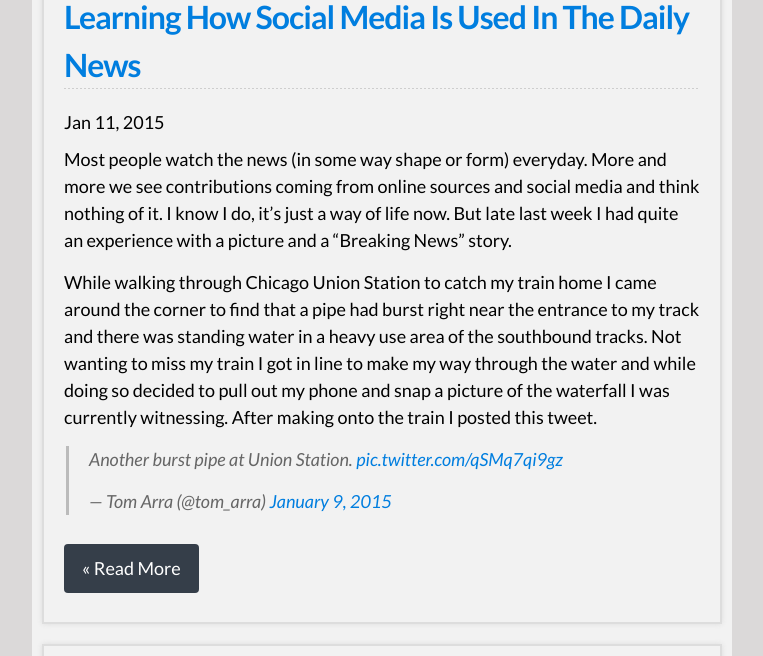
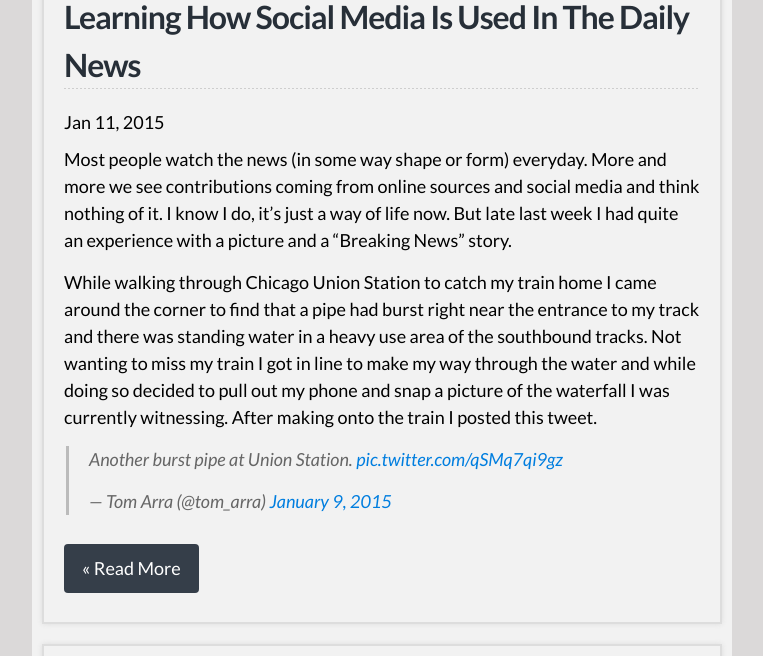
Before and after one commit to tomarra/tomarra.github.io, a Jekyll site: the page built from index.html, in a window 1280 px wide. Shown: the part 628-1284 px from the top of the page, without its empty margins (258-1021 px from the left). Built offline with Jekyll 4.4.1, drawn with Linux system fonts in a browser that asks for light colours; comment, search, counter and statistics services are not loaded; grey boxes are pictures that could not be loaded.

Commit message:
Fixing the all posts button

```diff
--- a/_includes/post.html
+++ b/_includes/post.html
@@ -9,7 +9,7 @@
 
   <div>
     <h2>
-      <a href="{{ page.url | prepend: site.baseurl }}">{{ page.title }}</a>
+      <a href="{{ page.url | prepend: site.baseurl }}" class="post-title">{{ page.title }}</a>
     </h2>
 
     <span class="post-meta">{{ page.date | date: "%b %-d, %Y" }}</span>
--- a/assets/css/stylesheet.sass
+++ b/assets/css/stylesheet.sass
@@ -248,6 +248,11 @@
 .page
   padding: 20px
 
+.post-title
+  color: #272F38
+  text-decoration: none
+  font-weight: 700
+
 //
 // Full Width Styles - ID's
 //
@@ -284,12 +289,17 @@
 #footer_wrap
   background: $header-footer-color
 
+#all_posts_button_wrapper
+  border-radius: 4px
+  margin-left: auto
+  margin-right: auto
+  padding: 1em
+  background-color: #353E49
+  width: 30%
+  text-align: center
+
 #all_posts_button
-  border-radius: 4px
-  margin: 0.5em 0
-  padding: 0.6em 1em
   color: #fff
-  background-color: #353E49
 
 //
 // Small Width Styles
--- a/index.html
+++ b/index.html
@@ -5,4 +5,6 @@
   {% include post.html isIndex="true" %}
 {% endfor %}
 
-<a id="all_posts_button" href={{ "/all" | prepend: site.baseurl }}>See All Posts</a>
+<div id="all_posts_button_wrapper">
+  <a id="all_posts_button" href={{ "/all" | prepend: site.baseurl }}>See All Posts</a>
+</div>
```
